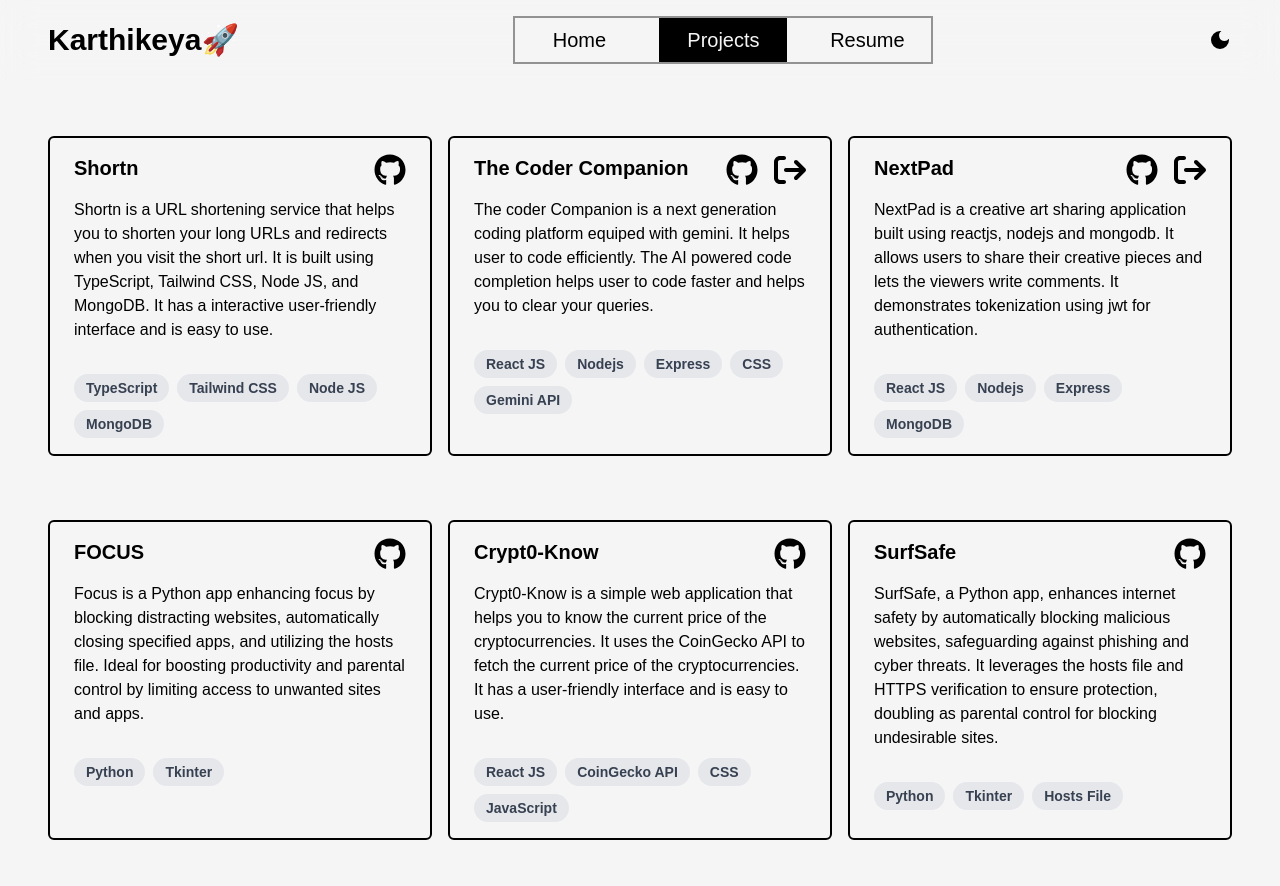
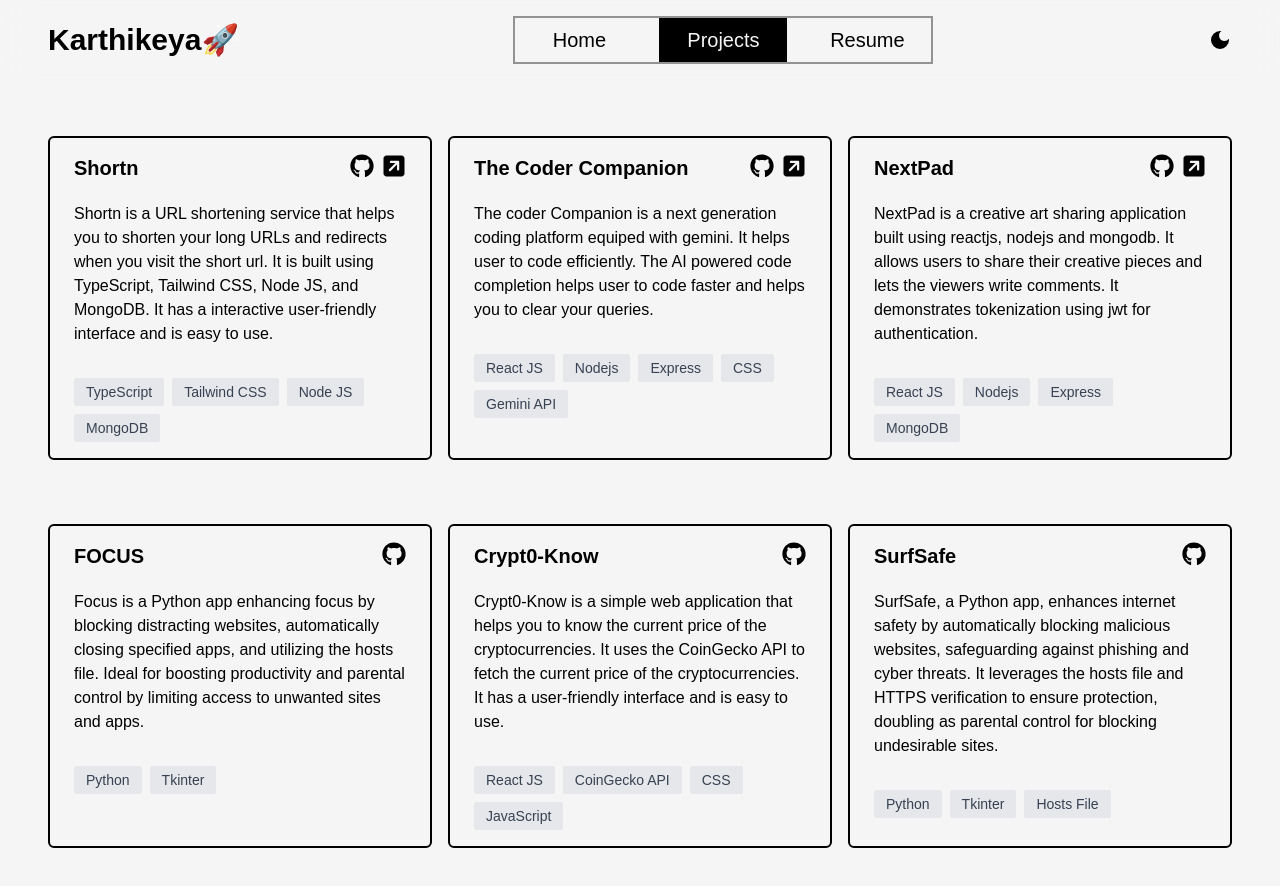
Before and after one commit to karthikeyaspace/portfolio2.0, a React (Vite) app: page /projects in a window 1280 px wide. Shown: the top 886 px of the page. Built offline with nearby package versions, Linux system fonts and the light colour scheme; a web font is replaced by a local one.

Commit message:
refactor: Update component imports and layout in App.tsx, LangGrid.tsx, TechGrid.tsx, and Projects2.tsx

```diff
--- a/src/App.tsx
+++ b/src/App.tsx
@@ -1,7 +1,7 @@
 import React from 'react'
 import { createBrowserRouter, RouterProvider } from 'react-router-dom'
 
-import Root from './Root'
+import Layout from './Layout'
 import Home from './pages/Home'
 import Projects from './pages/Projects'
 import Resume from './pages/Resume'
@@ -11,7 +11,7 @@ const App: React.FC = () => {
   const routes = createBrowserRouter([
     {
       path: '/',
-      element: <Root />,
+      element: <Layout />,
       children: [
         {
           path: '/',
--- a/src/Root.tsx
+++ b/src/Layout.tsx
@@ -1,5 +1,5 @@
 import React, { useState, useEffect } from 'react';
-import Navbar from './pages/Navbar'
+import Navbar from './components/Navbar'
 import { Outlet } from 'react-router-dom'
 import ScrollToTop from './components/ScrollTop';
 import { Analytics } from '@vercel/analytics/react';
--- a/src/assets/Projectdata.ts
+++ b/src/assets/Projectdata.ts
@@ -5,7 +5,7 @@ const data = {
             "description": "Shortn is a URL shortening service that helps you to shorten your long URLs and redirects when you visit the short url. It is built using TypeScript, Tailwind CSS, Node JS, and MongoDB. It has a interactive user-friendly interface and is easy to use.",
             "github": "https://github.com/karthikeyaspace/shortn",
             "techStack": ["TypeScript", "Tailwind CSS", "Node JS", "MongoDB"],
-            "tryout": ""
+            "tryout": "https://shortifyy.vercel.app"
         },
         {
             "name": "The Coder Companion",
--- a/src/components/About.tsx
+++ b/src/components/About.tsx
@@ -1,23 +1,34 @@
-import React from 'react'
+import React from "react";
 
 const About: React.FC = () => {
   return (
-    <div className='w-full '>
-      <div className='flex flex-row items-end flex-wrap' >
-          <h1 className='text-3xl md:text-5xl'>About ME.Self</h1>
-          <div className='w-full h-[1px] bg-secondary'></div>
+    <div className="w-full ">
+      <div className="flex flex-row items-end flex-wrap">
+        <h1 className="text-3xl md:text-5xl">My.Self</h1>
+        <div className="w-full h-[1px] bg-secondary"></div>
       </div>
-      <div className='mt-12'>
-        <p className='text-lg md:text-2xl '>
-          Hey, I am Karthikeya, a Computer Science student from Hyderabad, India. I am currently pursuing my 2nd year B-tech from VNRVJIET engineering college in hyderabad.
-          I am a Full Stack Developer and a Machine Learning Enthusiast. I love to build things in public.
-          I am constantly seeking new opportunities to learn and grow and love collaborative work and team environments.
-          Apart from tech stuff, I like to play basketball, read books, and watch movies.
+      <div className="mt-8">
+        <p className="text-lg md:text-2xl ">
+          Hey, I am Karthikeya, a Computer Science student from Hyderabad,
+          India. I am currently pursuing my 2nd year B-tech from VNRVJIET
+          engineering college in hyderabad. I am a Full Stack Developer and a
+          Machine Learning Enthusiast. I love to build things in public. I am
+          constantly seeking new opportunities to learn and grow and love
+          collaborative work and team environments. Apart from tech stuff, I
+          like to play basketball, read books, and watch movies.
         </p>
-        <p className='text-lg mt-2'>view my v1 <a href="https://karthikeyaveruturi.vercel.app" className='text-blue-600'>portfolio</a> </p>
+        <p className="text-lg mt-2">
+          view my v1{" "}
+          <a
+            href="https://karthikeyaveruturi.vercel.app"
+            className="text-blue-600"
+          >
+            portfolio
+          </a>{" "}
+        </p>
       </div>
     </div>
-  )
-}
+  );
+};
 
-export default About
+export default About;
--- a/src/components/LangGrid.tsx
+++ b/src/components/LangGrid.tsx
@@ -84,7 +84,7 @@ const LangGrid: React.FC = () => {
           <h1 className='text-3xl md:text-4xl'>Lang Stack</h1>
           <div className='w-full h-[1px] bg-secondary'></div>
       </div>
-      <div className='flex flex-row flex-wrap gap-4 items-center justify-center md:justify-start '>
+      <div className='mt-8 flex flex-row flex-wrap gap-4 items-center justify-center md:justify-start '>
         {
           languages.map((lang, index) => {
             return (
--- /dev/null
+++ b/src/components/MailMe.tsx
@@ -0,0 +1,9 @@
+import React from 'react'
+
+const MailMe: React.FC = () => {
+  return (
+    <div>MailMe</div>
+  )
+}
+
+export default MailMe
--- a/src/components/Projects2.tsx
+++ b/src/components/Projects2.tsx
@@ -4,14 +4,13 @@ import { Link } from 'react-router-dom'
 
 const Projects2: React.FC = () => {
     const homedata = Array.isArray(data.projects) ? data.projects.slice(0, 2) : [];
-    console.log(homedata)
     return (
         <div className='w-full mt-16 flex flex-col '>
-            <div className='flex flex-row items-end flex-wrap mb-4 gap-1' >
+            <div className='flex flex-row items-end flex-wrap gap-1' >
                 <h1 className='text-3xl md:text-4xl'>Projects</h1>
                 <div className='w-full h-[1px] bg-secondary'></div>
             </div>
-            <div className="w-full transition-all duration-300  flex flex-row flex-wrap justify-between">
+            <div className="mt-8 w-full transition-all duration-300  flex flex-row flex-wrap justify-between">
                 {
                     homedata.map((project, index) => (
                         <div className=" mb-6 rounded-md overflow-hidden border-[1px] border-secondary bg-primary text-secondary" key={index}>
@@ -22,7 +21,7 @@ const Projects2: React.FC = () => {
                             <div className="px-4 py-2">
                                 {
                                     project.techStack.map((tech, index) => (
-                                        <span key={index} className="mr-2 mb-2 px-3 py-1 text-sm text-gray-700  inline-block bg-gray-200 rounded-full  font-semibold  hover:opacity-70 cursor-pointer">{tech}</span>
+                                        <span key={index} className="mr-2 mb-2 px-3 py-1 text-sm text-gray-700 inline-block bg-gray-200 rounded-sm">{tech}</span>
                                     ))
                                 }
                             </div>
--- a/src/components/TechGrid.tsx
+++ b/src/components/TechGrid.tsx
@@ -53,7 +53,7 @@ const TechGrid: React.FC = () => {
           <h1 className='text-3xl md:text-4xl'>Tech Stack</h1>
           <div className='w-full h-[1px] bg-secondary'></div>
       </div>
-      <div className='flex flex-row flex-wrap gap-4 items-center justify-center md:justify-start'>
+      <div className='mt-8 flex flex-row flex-wrap gap-4 items-center justify-center md:justify-start'>
         {
           technologies.map((tech, index) => {
             return (
--- a/src/pages/Projects.tsx
+++ b/src/pages/Projects.tsx
@@ -1,40 +1,49 @@
-import React from 'react'
-import data from '../assets/Projectdata'
-import { FaGithub } from 'react-icons/fa'
-import { FaArrowRightFromBracket } from "react-icons/fa6";
+import React from "react";
+import data from "../assets/Projectdata";
+import { FaGithub } from "react-icons/fa";
+import { FaSquareArrowUpRight } from "react-icons/fa6";
 
 const Projects: React.FC = () => {
-  console.log(data)
+  console.log(data);
   return (
     <div className="w-full mt-10 md:mt-14 px-6 pb-20 transition-all duration-300 flex flex-row flex-wrap justify-center gap-4">
-      {
-        data.projects.map((project, index) => (
-          <div className="max-w-96 mb-12 rounded-md overflow-hidden border-[2px] border-secondary bg-primary text-secondary" key={index}>
-            <div className='px-6 py-4'>
-              <div className='flex flex-row justify-between  mb-2'>
-                <h3 className='font-bold text-xl mb-2'>{project.name}</h3>
-                <div className='flex flex-row justify-center gap-4'>
-                  <a href={project.github}> <FaGithub size={32} /> </a>
-                  {project.tryout &&
-                    <a href={project.tryout}> <FaArrowRightFromBracket size={32} /> </a>
-                  }
-                </div>
+      {data.projects.map((project, index) => (
+        <div
+          className="max-w-96 mb-12 rounded-md overflow-hidden border-[2px] border-secondary bg-primary text-secondary"
+          key={index}
+        >
+          <div className="px-6 py-4">
+            <div className="flex flex-row justify-between mb-3  ">
+              <h3 className="font-bold text-xl mb-2">{project.name}</h3>
+              <div className="flex flex-row justify-center gap-2">
+                <a href={project.github} target="_blank">
+                  {" "}
+                  <FaGithub size={24}  />{" "}
+                </a>
+                {project.tryout && (
+                  <a href={project.tryout} target="_blank">
+                    {" "}
+                    <FaSquareArrowUpRight size={24} />{" "}
+                  </a>
+                )}
               </div>
-              <p className='text-base'>{project.description}</p>
             </div>
-            <div className="px-6 pt-4 pb-2">
-              {
-                project.techStack.map((tech, index) => (
-                  <span key={index} className="mr-2 mb-2 px-3 py-1 text-sm text-gray-700  inline-block bg-gray-200 rounded-full  font-semibold  hover:opacity-70 cursor-pointer">{tech}</span>
-                ))
-              }
-            </div>
+            <p className="text-base">{project.description}</p>
+          </div>
+          <div className="px-6 pt-4 pb-2">
+            {project.techStack.map((tech, index) => (
+              <span
+                key={index}
+                className="mr-2 mb-2 px-3 py-1 text-sm text-gray-700 inline-block bg-gray-200 rounded-sm"
+              >
+                {tech}
+              </span>
+            ))}
+          </div>
+        </div>
+      ))}
+    </div>
+  );
+};
 
-          </div>
-        ))
-      }
-    </div>
-  )
-}
-
-export default Projects
+export default Projects;
```
Also changed, not shown: src/components/Navbar.tsx (renamed from src/pages/Navbar.tsx).
